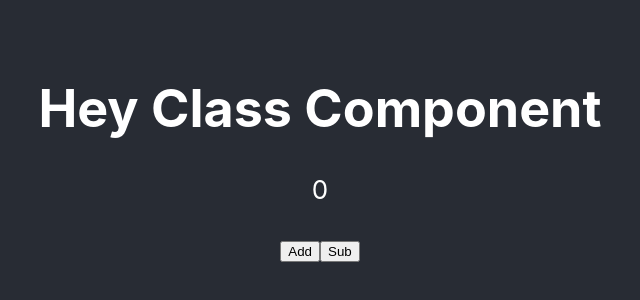
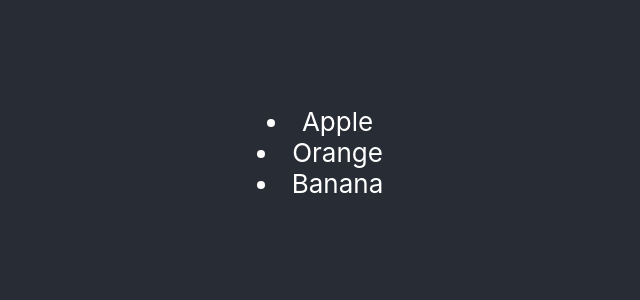
Before and after one commit to Virendra1807/AllReactProjects, a React (Create React App) app in the folder daily_practice/: page / in a window 1280 px wide. Shown: the part 248-548 px from the top of the page, without its empty margins (320-960 px from the left). Built offline with nearby package versions, Linux system fonts and the light colour scheme.

Commit message:
Arrays in React

```diff
--- a/daily_practice/src/App.js
+++ b/daily_practice/src/App.js
@@ -1,14 +1,15 @@
 import './App.css';
-import ClassState from './Components/02ClassState';
+// import ClassState from './Components/02ClassState';
 // import PropsUse from './Components/01PropsUse';
+import Arrays from './Components/03Arrays';
 
 function App() {
   return (
     <div className="App">
       <header className="App-header">
         {/* <PropsUse heading="Props in React"  age={23}/> */}
-        <ClassState />
-
+        {/* <ClassState /> */}
+    	  <Arrays />
       </header>
     </div>
   );
--- /dev/null
+++ b/daily_practice/src/Components/03Arrays.jsx
@@ -0,0 +1,17 @@
+import React from 'react'
+
+function Arrays() {
+
+    const arr = ['Apple', 'Orange', 'Banana'];
+    const items = [];
+    for (let index = 0; index < arr.length; index++) {
+            items.push(<li>{arr[index]}</li>);
+    }
+  return (
+    <div>
+        {items}
+    </div>
+  )
+}
+
+export default Arrays
```
